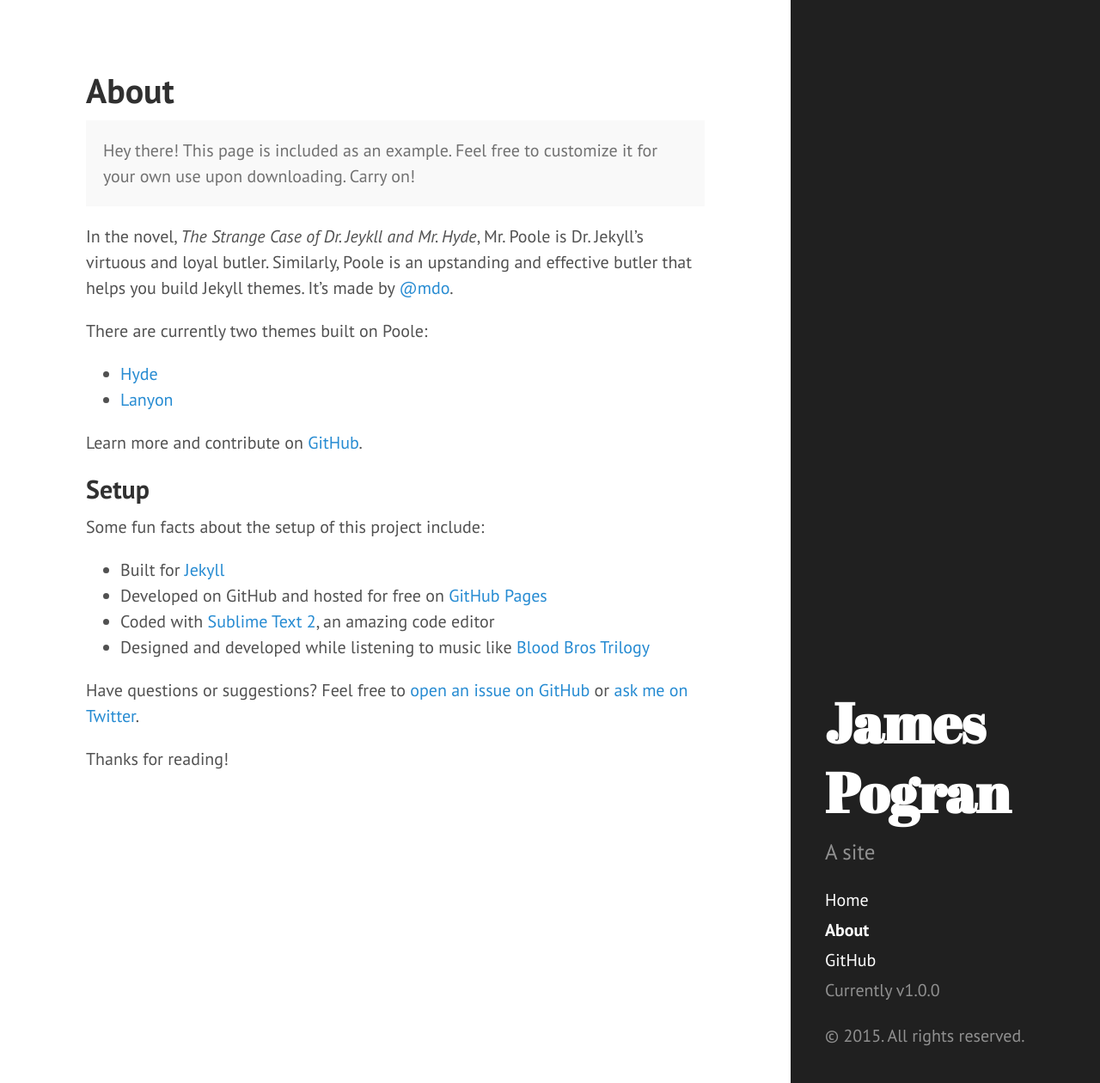
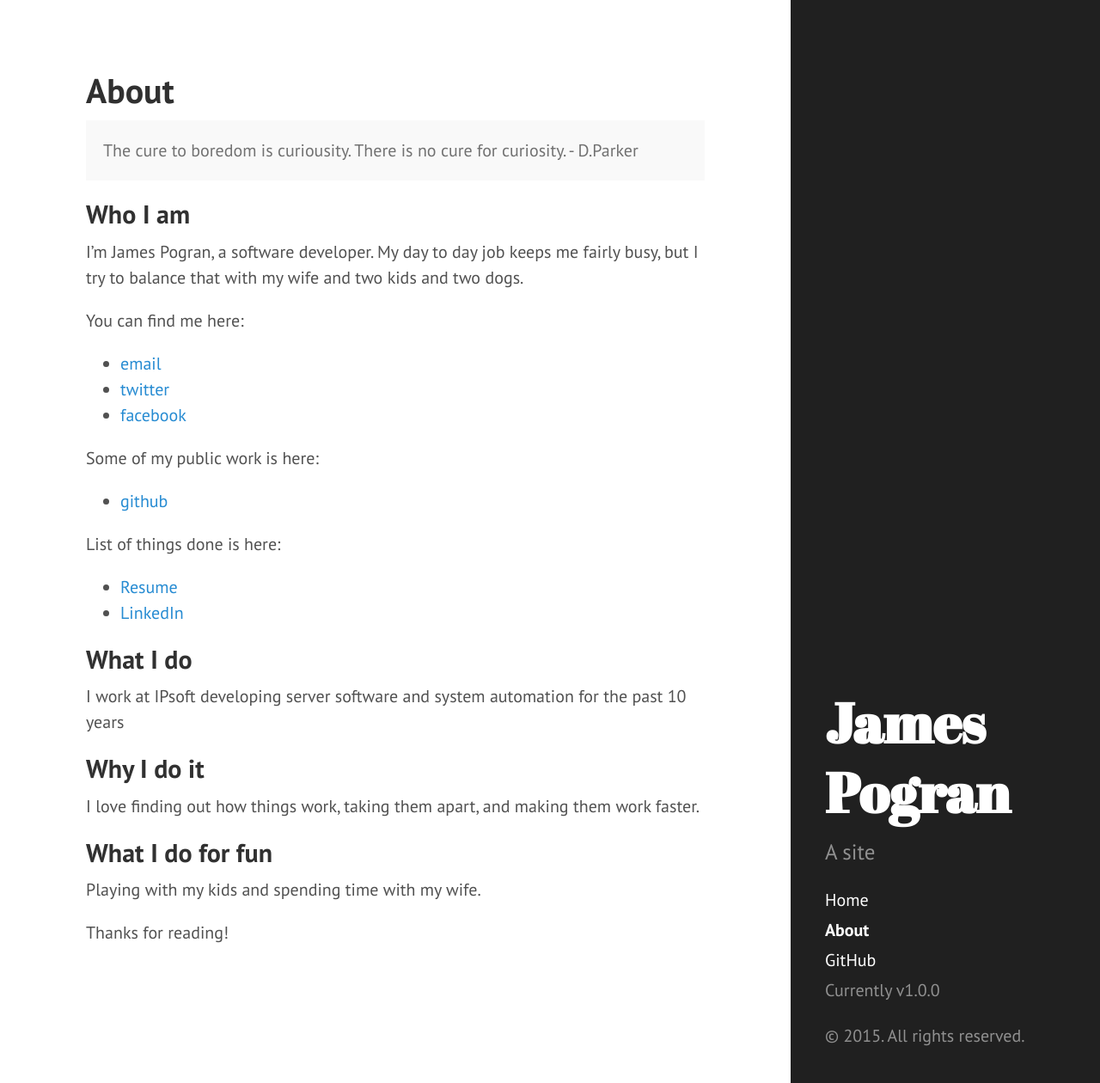
Before and after one commit to jpogran/jpogran.github.io, a Jekyll site: the page built from about.md, in a window 1280 px wide and 1260 px high. Shown: the whole window at 86% size. Built offline with Jekyll 4.4.1, drawn with Linux system fonts in a browser that asks for light colours; Markdown is read by kramdown in place of the engine named in the settings.

Commit message:
new about

```diff
--- a/about.md
+++ b/about.md
@@ -4,27 +4,38 @@
 ---
 
 <p class="message">
-  Hey there! This page is included as an example. Feel free to customize it for your own use upon downloading. Carry on!
+  The cure to boredom is curiousity. There is no cure for curiosity. - D.Parker
 </p>
 
-In the novel, *The Strange Case of Dr. Jeykll and Mr. Hyde*, Mr. Poole is Dr. Jekyll's virtuous and loyal butler. Similarly, Poole is an upstanding and effective butler that helps you build Jekyll themes. It's made by [@mdo](https://twitter.com/mdo).
+## Who I am
 
-There are currently two themes built on Poole:
+I'm James Pogran, a software developer. My day to day job keeps me fairly busy, but I try to balance that with my wife and two kids and two dogs.
 
-* [Hyde](http://hyde.getpoole.com)
-* [Lanyon](http://lanyon.getpoole.com)
+You can find me here:
 
-Learn more and contribute on [GitHub](https://github.com/poole).
+- [email](james.pogran@outlook.com)
+- [twitter](https://twitter.com/ender2025)
+- [facebook](https://www.facebook.com/jpogran)
 
-## Setup
+Some of my public work is here:
 
-Some fun facts about the setup of this project include:
+- [github](https://github.com/jpogran)
 
-* Built for [Jekyll](http://jekyllrb.com)
-* Developed on GitHub and hosted for free on [GitHub Pages](https://pages.github.com)
-* Coded with [Sublime Text 2](http://sublimetext.com), an amazing code editor
-* Designed and developed while listening to music like [Blood Bros Trilogy](https://soundcloud.com/maddecent/sets/blood-bros-series)
+List of things done is here:
 
-Have questions or suggestions? Feel free to [open an issue on GitHub](https://github.com/poole/issues/new) or [ask me on Twitter](https://twitter.com/mdo).
+- [Resume](https://careers.stackoverflow.com/jpogran)
+- [LinkedIn](www.linkedin.com/in/jamespogran)
+
+## What I do
+
+I work at IPsoft developing server software and system automation for the past 10 years
+
+## Why I do it
+
+I love finding out how things work, taking them apart, and making them work faster.
+
+## What I do for fun
+
+Playing with my kids and spending time with my wife.
 
 Thanks for reading!
```
